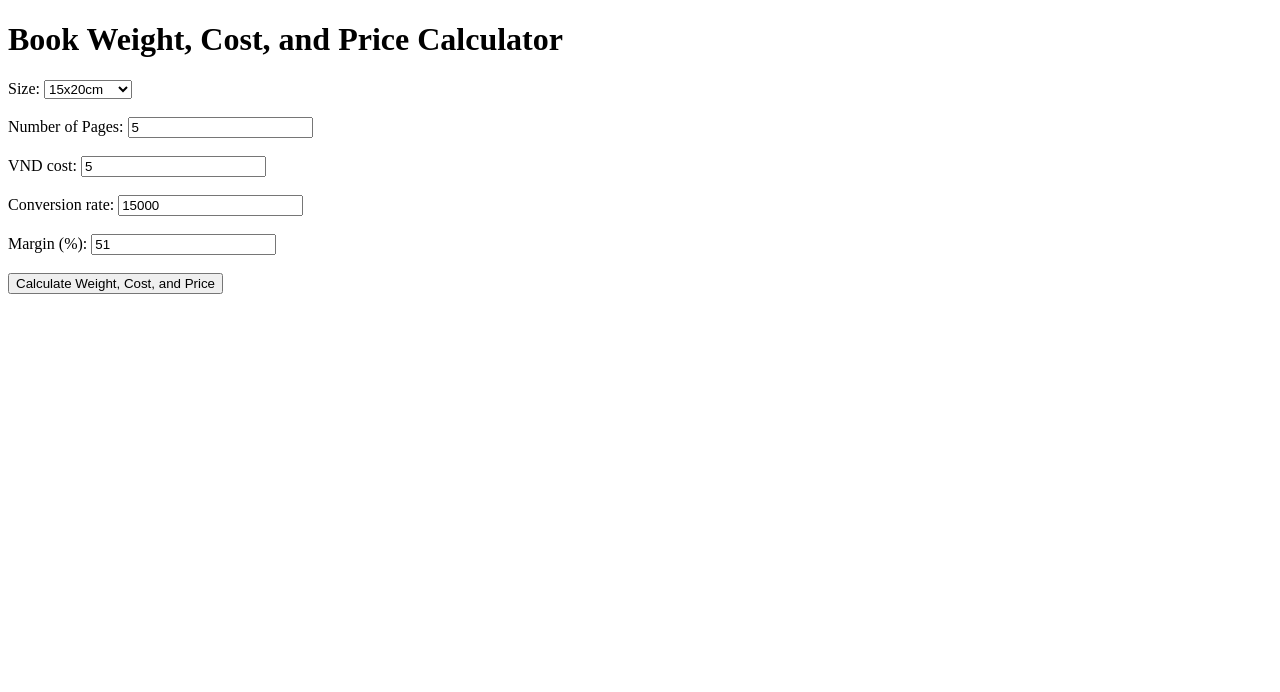
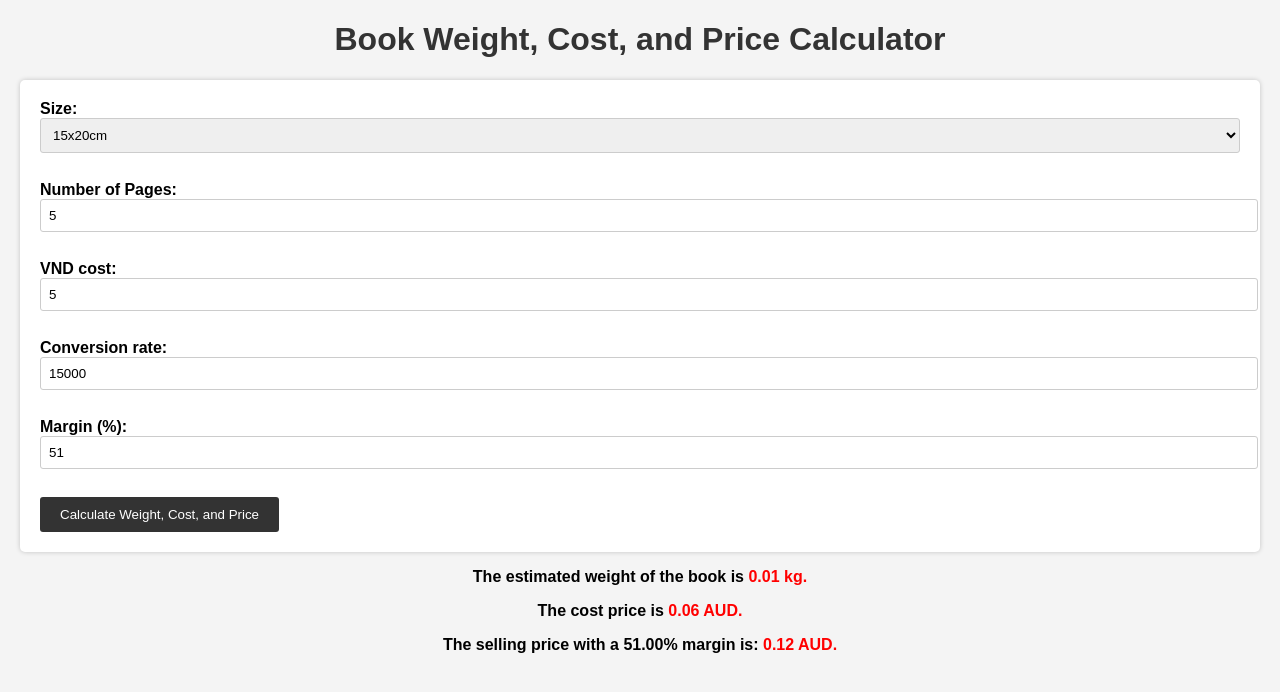
Before and after one commit to thuongb14/BP, a plain HTML site: page index.html in a window 1280 px wide. Both pictures are taken after typing "5", "5" into the empty fields and a click on the button "Calculate Weight, Cost, and Price". Drawn offline with Linux system fonts and the light colour scheme.

Commit message:
add style

```diff
--- a/index.html
+++ b/index.html
@@ -2,6 +2,8 @@
 <html>
   <head>
     <title>Book Weight, Cost, and Price Calculator</title>
+    <link rel="stylesheet" href="style.css" />
+    <script src="./script.js"></script>
   </head>
   <body>
     <h1>Book Weight, Cost, and Price Calculator</h1>
--- a/script.js
+++ b/script.js
@@ -27,13 +27,13 @@ function calculateAll() {
     const sellingPrice = totalPrice / (1 - margin / 100);
     document.getElementById(
       "result"
-    ).innerHTML = `The estimated weight of the book is ${totalWeight.toFixed(
+    ).innerHTML = `<p>The estimated weight of the book is <span>${totalWeight.toFixed(
       2
-    )} kg. The cost price is ${totalPrice.toFixed(
+    )} kg.</span></p> <p>The cost price is <span>${totalPrice.toFixed(
       2
-    )} AUD. The selling price with a ${margin.toFixed(
+    )} AUD.<span></p> <p>The selling price with a ${margin.toFixed(
       2
-    )}% margin is: ${sellingPrice.toFixed(2)} AUD.`;
+    )}% margin is: <span>${sellingPrice.toFixed(2)} AUD.</span> </p>`;
   } else {
     document.getElementById("result").innerHTML =
       "Invalid input. Please enter valid values.";
--- /dev/null
+++ b/style.css
@@ -0,0 +1,50 @@
+body {
+    font-family: Arial, sans-serif;
+    margin: 20px;
+    padding: 0;
+    background-color: #f4f4f4;
+}
+
+h1 {
+    color: #333;
+    text-align: center;
+}
+
+form {
+    background-color: #fff;
+    border-radius: 5px;
+    padding: 20px;
+    box-shadow: 0 0 5px rgba(0, 0, 0, 0.2);
+}
+
+label {
+    font-weight: bold;
+}
+
+input[type="text"],
+input[type="number"],
+select {
+    width: 100%;
+    padding: 8px;
+    margin-bottom: 10px;
+    border: 1px solid #ccc;
+    border-radius: 3px;
+}
+
+input[type="button"] {
+    background-color: #333;
+    color: #fff;
+    padding: 10px 20px;
+    border: none;
+    border-radius: 3px;
+    cursor: pointer;
+}
+
+p#result {
+    margin-top: 10px;
+    font-weight: bold;
+    text-align: center;
+}
+span {
+    color: red;
+}
```
